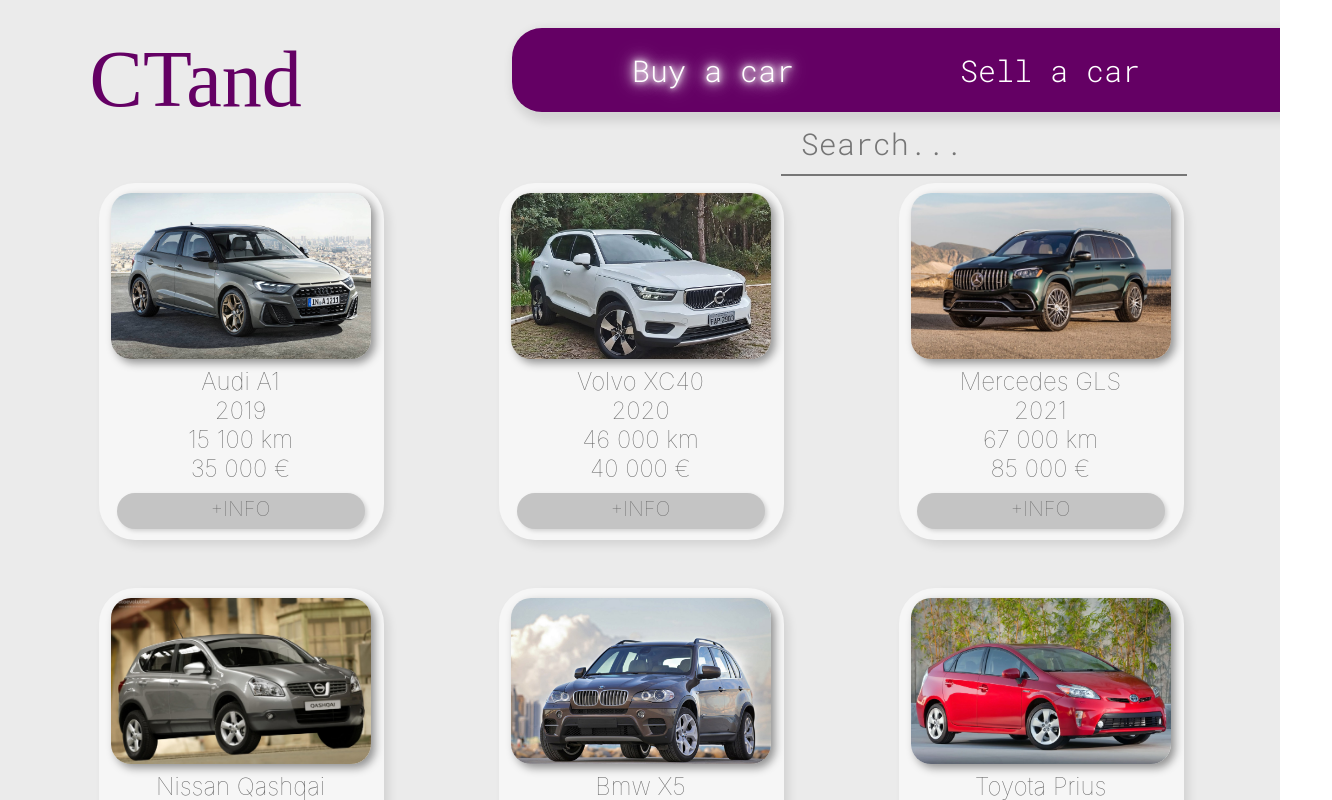
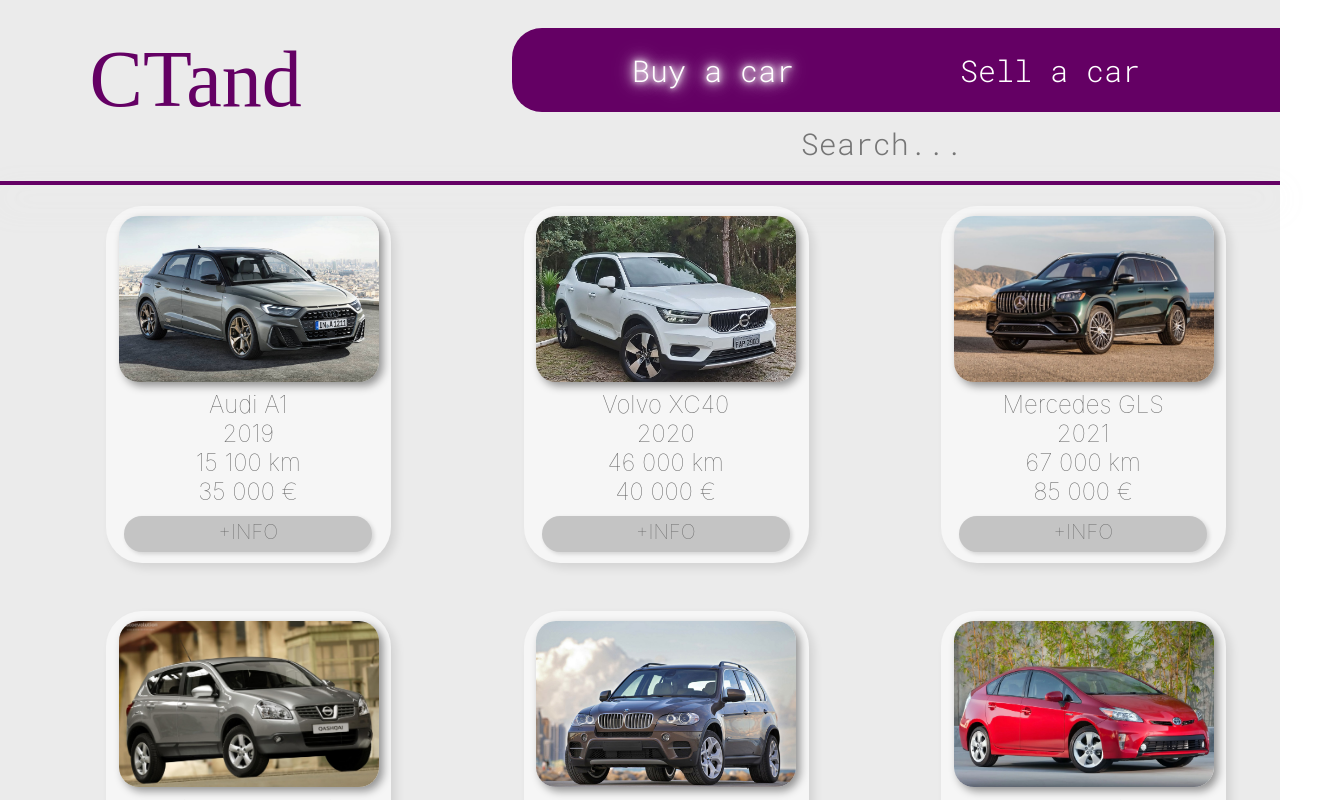
Before and after one commit to jp-amaral/CTand, a React (Create React App) app: page / in a window 1280 px wide. Shown: the top 800 px of the page, 1332 px wide, since content can reach past the window. Built offline with nearby package versions, Linux system fonts and the light colour scheme; some icons are missing; a web font is replaced by a local one.

Commit message:
Main page and car page

```diff
--- a/src/App.css
+++ b/src/App.css
@@ -4,7 +4,6 @@
   width: 100%;
   -ms-overflow-style: none;  /* IE and Edge */
    scrollbar-width: none; /*  Firefox */
-   overflow-x: hidden;
 }
 *{
   scroll-behavior: smooth;
--- a/src/components/CarAd.css
+++ b/src/components/CarAd.css
@@ -1,60 +1,17 @@
 @import url('https://fonts.googleapis.com/css2?family=Roboto+Mono:wght@100&family=Saira+Stencil+One&display=swap');
 
 
-.CarAd-bg{
+.CarAd{
     width: 98.8vw;
-    height: 100vh;
+    height: 85vh;
     margin: 0;
     background-color: #ebebeb;
     position: fixed;
     display: flex;
     justify-content: center;
-    align-items: center;
     overflow-x: hidden;
-}
-
-.reviewsButton{
-    position: relative;
-    width: 26%;
-    left:22vw;
-    bottom:9vh;
-    background-color: #4FBFB9;
-    border-radius: 14px;
-    box-shadow: 4px 4px 8px rgba(0, 0, 0, 0.211);
-    padding: 10px 20px;
-    border:none;
-    text-align: center;
-    text-decoration: none;
-    display: inline-block;
-    font-size: 16px;
-    margin: 4px 2px;
-    cursor: pointer;
-    font-family: 'Roboto Mono', monospace;
-    transform: scale(1);
-    transition: all 0.3s ease-in-out;
-}
-
-.reviewsButton:hover{
-    transform:scale(1.05);
-    transition: all 0.3s ease-in-out;
-}
-
-.popupBtn{
-    position: relative;
-    top: 2px;
-    margin-left: 10px;
-}
-
-.reviewPopup{
-    position: absolute;
-    width: 100%;
-    height: 100%;
-    background-color: rgba(0, 0, 0, 0.5);
-    display: flex;
-    justify-content: center;
-    align-items: center;
-    z-index: 2;
-
+    bottom: 1vh;
+    padding-bottom: 1vh;
 }
 
 
@@ -62,6 +19,8 @@
     text-align: center;
     font-family: 'Roboto Mono';
     font-weight: normal;
+    margin: 0;
+    padding-top: 6px;
 }
 
 .car-info{
@@ -69,20 +28,33 @@
     padding-left: 10px;
     font-family: 'Roboto Mono';
     font-weight: normal;
+    height: 35%;
+    font-size: 16px;
+    line-height: 14px;
 
+}
+
+.agent-info{
+    background-color: #DDDDDD;
+    border-radius: 20px;
+    padding-left: 14px;
+    line-height: 10px;
+    font-family: 'Roboto Mono';
+    font-weight: 300;
+    box-shadow: 4px 4px 4px rgba(0, 0, 0, 0.144);
 }
 .car-description{
     width: 100%;
     font-family: 'Roboto Mono';
     font-weight: 300;
     padding-left: 10px;
-    line-height: 43px;
+    line-height: 33px;
     vertical-align: middle;
 }
 
 .carAd-image{
     width: 100%;
-    height: 360px;
+    height: 300px;
     align-self: flex-center;
     object-fit: cover;
     border-radius: 20px;
@@ -99,53 +71,66 @@
 }
 
 .left-container{
+    position: relative;
+    top: 8vh;
     width: 580px;
-    height: 750px;
+    height: 650px;
     border-radius: 2rem;
-    background-color: #fff;
+    background-color: #F6F6F6;
     box-shadow: 5px 5px 10px #0000001a;
     display: flex;
     flex-direction: column;
     padding: 25px;
-    margin: 20px;
+    margin-left: 20px;
+    margin-right: 20px;
+    margin-top: 0;
 }
 .middle-container{
+    position: relative;
+    top: 8vh;
     width: 480px;
-    height: 750px;
+    height: 650px;
     border-radius: 2rem;
-    background-color: #fff;
+    background-color: #F6F6F6;
     box-shadow: 5px 5px 10px #0000001a;
     display: flex;
     flex-direction: column;
     padding: 25px;
-    margin: 20px;
+    margin-left: 20px;
+    margin-right: 20px;
+    margin-top: 0;
 }
 
 .right-container{
+    position: relative;
+    top: 8vh;
     width: 480px;
-    height: 750px;
+    height: 650px;
     border-radius: 2rem;
-    background-color: #fff;
+    background-color: #F6F6F6;
     box-shadow: 5px 5px 10px #0000001a;
     display: flex;
     flex-direction: column;
     padding: 25px;
-    margin: 20px;
-    margin-right: 40px;
+    margin-left: 20px;
+    margin-right: 20px;
+    margin-top: 0;
 }
 
 .backButton{
     position: absolute;
-    top: 2vh;
+    top: 0vh;
     left: 2vw;
     background:transparent;
     border: none;
     width: 80px;
     height: 80px;
     font-size: 36px;
-    color: #4FBFB9;
+    color: #640064;
     transform: scale(1);
     transition: transform 0.3s ease-in-out;
+    margin: 0;
+    padding: 0;
 }
 
 .backButton:hover{
--- a/src/components/CarAd.js
+++ b/src/components/CarAd.js
@@ -3,8 +3,9 @@
 import './CarAd.css'
 import { Icon } from '@iconify/react';
 import {motion, AnimatePresence} from 'framer-motion'
+import Navbar from './Navbar';
 
-function CarAd({closeAd, visible, opacity, transition, carObject}) {
+function CarAd({closeAd, visible, opacity, transition, carObject, loggedIn}) {
 
     const escFunction = useCallback((event) => {
         if (event.keyCode === 27) {
@@ -23,13 +24,6 @@
     };
     }, [escFunction]);
 
-    const[openReview, setOpenReview] = useState(false);
-
-    const reviewButton = () => {
-        console.log("reviewButton");
-        setOpenReview(true);
-    }
-
 
     return (
         <motion.div
@@ -38,18 +32,19 @@
         exit={{ x:-2000}}
         transition={{ type: "spring", stiffness: 380, damping: 30}}
 
-        className='CarAd-bg'>
+        className='CarAd'>
+
+            {/* <Navbar link="buyacar" loggedIn= {loggedIn}/> */}
+
             <button className='backButton' onClick={() => {closeAd(false); visible('visible');opacity('1'); transition('visibility 0.3s linear,opacity 0.3s linear') }}>
-                <Icon icon="akar-icons:arrow-left" />
+                <Icon icon="akar-icons:arrow-left"/>
             </button>
-
             <div className='left-container'>
                 <div className='overview'>
                     <img className="carAd-image" src={require('../images/'+carObject.imagem)}/>
                     <h1 className='car-name'>{carObject.marca + " " + carObject.modelo}</h1>
                 </div>
                 <div className='car-info'>
-                    <p><em style={{fontStyle:'normal', fontWeight:'bold'}}>Evaluation:</em> 5 star</p>
                     <p><em style={{fontStyle:'normal', fontWeight:'bold'}}>Kms:</em> {carObject.kms} km</p>
                     <p><em style={{fontStyle:'normal', fontWeight:'bold'}}>Price:</em> {carObject.preco} €</p>
                     <p><em style={{fontStyle:'normal', fontWeight:'bold'}}>Year:</em> {carObject.ano}</p>
@@ -58,7 +53,10 @@
                     <p><em style={{fontStyle:'normal', fontWeight:'bold'}}>Horsepower:</em> 120cv</p>
                     <p><em style={{fontStyle:'normal', fontWeight:'bold'}}>Consumption:</em> 5,9L/100km</p>
                 </div>
-                <button className='reviewsButton' onClick={reviewButton}>Reviews<Icon icon="entypo:popup" className='popupBtn'/></button>
+                <div className='agent-info'>
+                    <p><em style={{fontStyle:'normal', fontWeight:'600'}}>Email:</em> agent_email@gmail.com</p>
+                    <p><em style={{fontStyle:'normal', fontWeight:'600'}}>Phone:</em> 912345678</p>
+                </div>
             </div>
             <div className='middle-container'>
                 <div className='car-description'>
--- a/src/components/Navbar.css
+++ b/src/components/Navbar.css
@@ -1,4 +1,12 @@
 @import url('https://fonts.googleapis.com/css2?family=Roboto+Mono:wght@100&family=Saira+Stencil+One&display=swap');
+
+.navbar-div{
+    width: 100vw;
+    height: 14vh;
+    background-color: transparent;
+    position: fixed;
+    top: 0;
+}
 
 .ctand{
     position: absolute;
@@ -100,7 +108,7 @@
     align-items: center;
     margin: 0;
     background: #640064;
-    box-shadow: 5px 5px 10px 5px rgba(0, 0, 0, 0.1);
+    /* box-shadow: 5px 5px 10px 5px rgba(0, 0, 0, 0.1); */
     border-top-left-radius: 30px;
     border-bottom-left-radius: 30px;
     overflow: hidden;
--- a/src/components/Navbar.js
+++ b/src/components/Navbar.js
@@ -36,8 +36,8 @@
 
 
     return(
-        <nav>
-                <Container className='navbar'>
+        <div className='navbar-div'>
+                <div className='navbar'>
                     <Link to='/' className='ctand'> CTand</Link>
                     <nav className='nav-links'>
                         <Link to='/' className='buyacar' style={{textShadow:buyShadow}}> Buy a car</Link>
@@ -46,9 +46,9 @@
                             <Icon icon="akar-icons:person" hFlip={true} style={{boxShadow:profileShadow}}/>
                         </Link>
                     </nav>
-                </Container>
+                </div>
 
-        </nav>
+        </div>
     )
 }
 
--- a/src/pages/Home.css
+++ b/src/pages/Home.css
@@ -1,32 +1,39 @@
 @import url('https://fonts.googleapis.com/css2?family=Roboto+Mono:wght@100&family=Saira+Stencil+One&display=swap');
 
 .Home{
-    width: 100vw;
-    min-height: 100vh;
-    margin: 0;
-    padding: 0;
+    width: auto;
+    height: 100vh;
     background-color: #ebebeb;
-    padding-bottom: 2vh;
-    border-style: solid;
-    border: 1px solid #ebebeb;
 }
 
-/* Hide scrollbar for Chrome, Safari and Opera */
-.Home::-webkit-scrollbar {
-    display: none;
+.divider{
+    background-color: #640064;
+    width: 100%;
+    height: 4px;
+    position: absolute;
+    top: 22.6vh;
+    box-shadow: 0px 14px 34px #ebebeb33, 0px 16px 30px #ebebebad;
+    z-index: 1;
 }
 
 .cars{
-    margin-top: 24vh;
-    bottom: 10px;
+    position: relative;
+    width: 91.6%;
+    height: 73vh;
+    top:23vh;
     padding: 80px;
-    padding-top: 0;
+    padding-top: 4vh;
     padding-bottom: 0;
     display: grid;
     grid-template-columns: repeat(auto-fill, minmax(300px, 1fr));
     grid-column-gap: 5rem;
     grid-row-gap: 3rem;
     justify-items: center;
+    overflow-y: auto;
+
+}
+.cars::-webkit-scrollbar {
+    display: none;
 }
 .car{
     transform: scale(1);
@@ -47,9 +54,7 @@
     height: 60px;
     padding-left: 20px;
     background:transparent;
-    border-left: 0;
-    border-right: 0;
-    border-top: 0;
+    border: 0;
     font-size: 30px;
     position:absolute;
     top:14vh;
@@ -57,6 +62,7 @@
     transform: scale(1);
     transition: transform 0.4s ease-in-out;
     color:#646464;
+    position: fixed;
 }
 
 .searchInput:hover{
--- a/src/pages/Home.js
+++ b/src/pages/Home.js
@@ -60,13 +60,15 @@
 
     return (
         <div className="Home">
-            {!openAd && <Navbar link="buyacar" loggedIn= {props.loggedIn}/>}
-
-            {!openAd && <input  className="searchInput" type={'text'} placeholder={'Search...'} onChange={(event) => setSearchTerm(event.target.value)}/>}
+            <Navbar link="buyacar" loggedIn= {props.loggedIn}/>
+            <div className="Home-content">
+                {!openAd &&  <input  className="searchInput" type={'text'} placeholder={'Search...'} onChange={(event) => setSearchTerm(event.target.value)}/>}
 
                 <AnimatePresence>
-            {openAd && <motion.div><CarAd closeAd={setOpenAd} visible={setVisibility} opacity={setOpacity} transition={setTransition} carObject={carObject}/></motion.div>}
+                {openAd && <motion.div><CarAd closeAd={setOpenAd} visible={setVisibility} opacity={setOpacity} transition={setTransition} carObject={carObject} loggedIn={props.loggedIn}/></motion.div>}
                 </AnimatePresence>
+
+                {!openAd && <motion.div animate={{opacity : 1, y:0}} initial={{opacity:0, y:2}} exit={{opacity:0, y:10}} transition={{ duration:0.3}} className="divider"></motion.div>}
 
                 <motion.div className="cars" style={{visibility:visibility, opacity:opacity, transition:transition}}>
                     <AnimatePresence>
@@ -74,6 +76,7 @@
                     </AnimatePresence>
                 </motion.div>
             </div>
+        </div>
     );
 }
 
```
Lines whose indentation alone changed are shown as unchanged.
